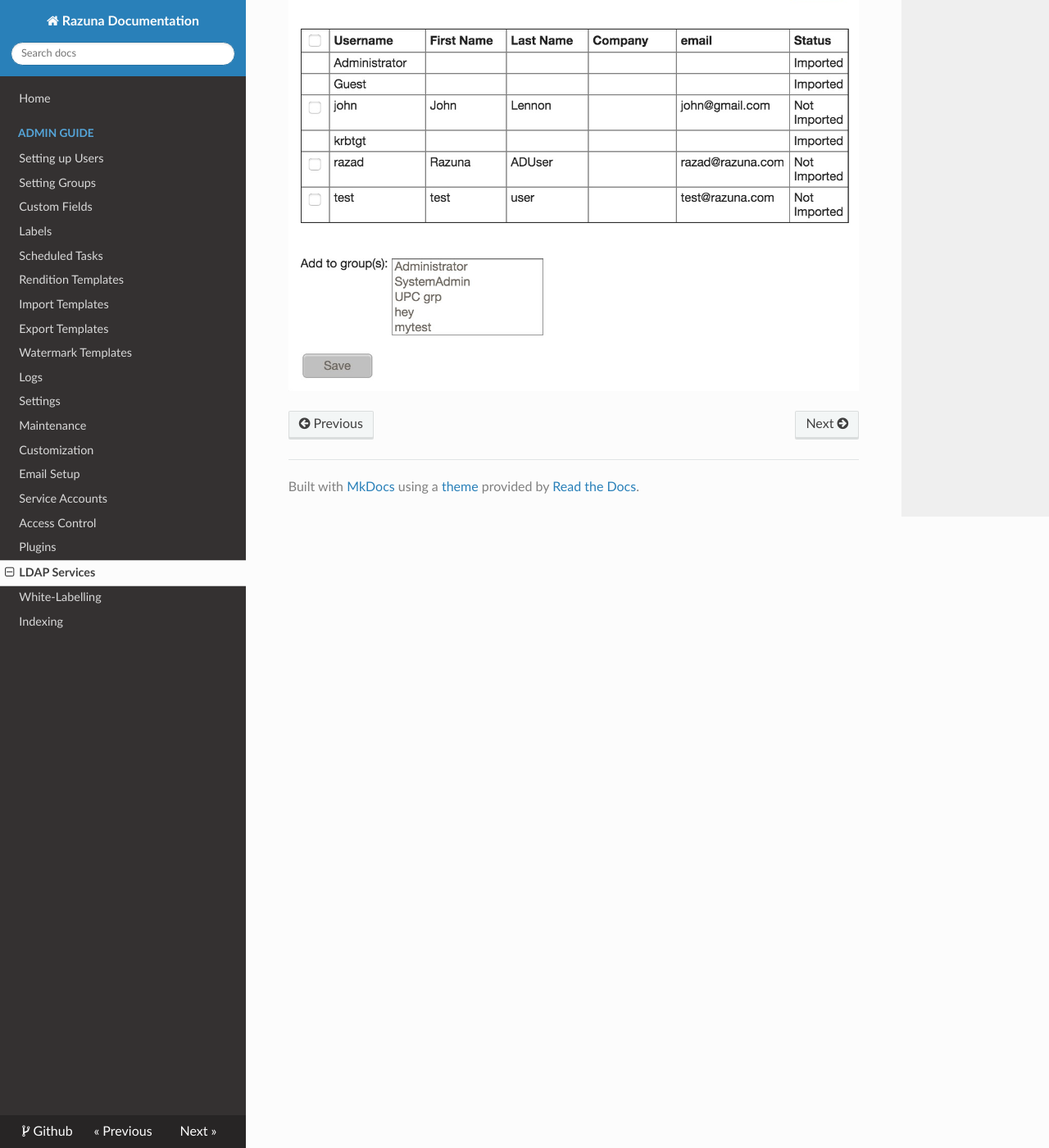
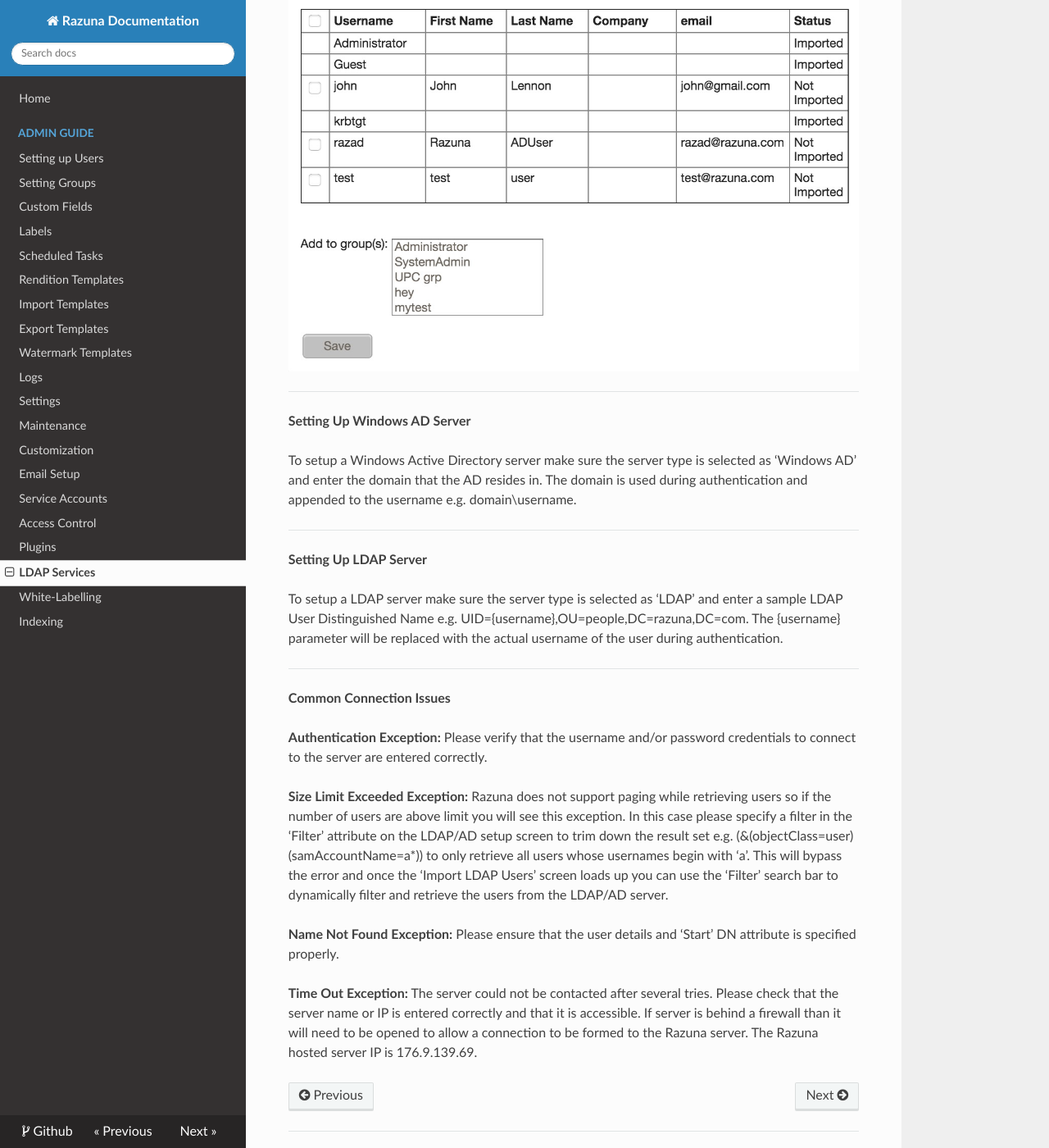
Before and after one commit to razuna/razuna-docs, an MkDocs documentation site: the page built from docs/admin/LDAP Services.md, in a window 1280 px wide and 1400 px high, scrolled down 1234 px. Shown: the whole window at 82% size. Built offline with MkDocs 1.6.1, drawn with Linux system fonts in a browser that asks for light colours; nearby versions of some CDN libraries; old or Windows-style settings are respelled for this version of MkDocs; some of the changed text lies outside the part shown.

Commit message:
Update content

```diff
--- a/docs/admin/LDAP Services.md
+++ b/docs/admin/LDAP Services.md
@@ -13,3 +13,27 @@ To test that the server is setup properly go to Administration>Users>Import>Impo
 If connection is successful you will see a list of users that can be imported into Razuna. Only users with valid emails can be imported. The status column depicts whether user has been imported into the system or not. You can select all available users for import or specific users. You can also specify which groups the user should be assigned to in Razuna.
 
 ![](img/admin_ldap_connsuccess.png)
+
+___
+
+**Setting Up Windows AD Server**
+
+To setup a Windows Active Directory server make sure the server type is selected as 'Windows AD' and enter the domain that the AD resides in. The domain is used during authentication and appended to the username e.g. domain\username.
+
+___
+
+**Setting Up LDAP Server**
+
+To setup a LDAP server make sure the server type is selected as 'LDAP' and enter a sample LDAP User Distinguished Name e.g. UID={username},OU=people,DC=razuna,DC=com. The {username} parameter will be replaced with the actual username of the user during authentication.
+
+___
+
+**Common Connection Issues**
+
+**Authentication Exception:** Please verify that the username and/or password credentials to connect to the server are entered correctly.
+
+**Size Limit Exceeded Exception:** Razuna does not support paging while retrieving users so if the number of users are above limit you will see this exception. In this case please specify a filter in the 'Filter' attribute on the LDAP/AD setup screen to trim down the result set e.g. (&(objectClass=user)(samAccountName=a*)) to only retrieve all users whose usernames begin with 'a'. This will bypass the error and once the 'Import LDAP Users' screen loads up you can use the 'Filter' search bar to dynamically filter and retrieve the users from the LDAP/AD server.
+
+**Name Not Found Exception:** Please ensure that the user details and 'Start' DN attribute is specified properly.
+
+**Time Out Exception:** The server could not be contacted after several tries. Please check that the server name or IP is entered correctly and that it is accessible. If server is behind a firewall than it will need to be opened to allow a connection to be formed to the Razuna server. The Razuna hosted server IP is 176.9.139.69.
```
Also changed, not shown: other parts of docs/admin/LDAP Services.md (+1 -1 lines).
